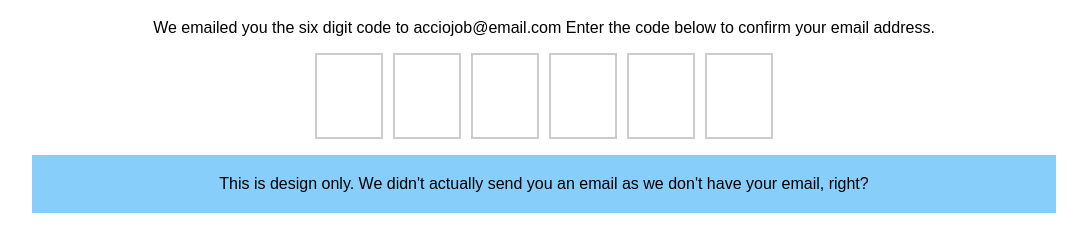
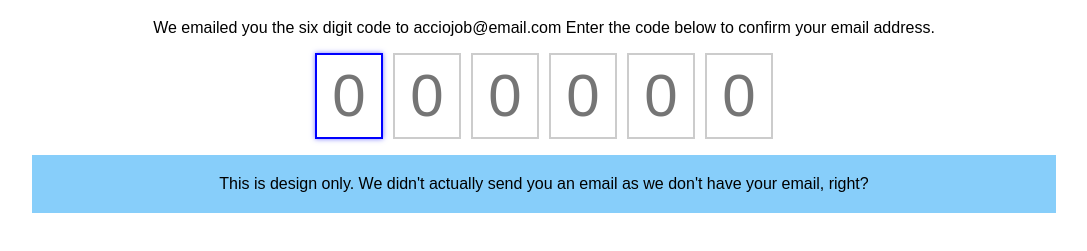
Before and after one commit to acciojob/OTP-sachinrajbher15, a website: page main.html in a window 1280 px wide. Shown: the part 61-312 px from the top of the page, without its empty margins (96-1183 px from the left). Drawn offline with Linux system fonts and the light colour scheme.

Commit message:
created a submission

```diff
--- a/main.html
+++ b/main.html
@@ -10,12 +10,12 @@
 		<p id="verification_subtext">We emailed you the six digit code to
 			acciojob@email.com Enter the code below to confirm your email address.</p>
 		<div class="code-container">
-			<input type="text" maxlength="1" class="code" id="code-1" focused>
-			<input type="text" maxlength="1" class="code" id="code-2">
-			<input type="text" maxlength="1" class="code" id="code-3">
-			<input type="text" maxlength="1" class="code" id="code-4">
-			<input type="text" maxlength="1" class="code" id="code-5">
-			<input type="text" maxlength="1" class="code" id="code-6">
+			<input type="text" maxlength="1" class="code" id="code-1" placeholder="0" autofocus>
+			<input type="text" maxlength="1" class="code" id="code-2" placeholder="0">
+			<input type="text" maxlength="1" class="code" id="code-3" placeholder="0">
+			<input type="text" maxlength="1" class="code" id="code-4" placeholder="0">
+			<input type="text" maxlength="1" class="code" id="code-5" placeholder="0">
+			<input type="text" maxlength="1" class="code" id="code-6" placeholder="0">
 		</div>
 		<p class="disclaimer">This is design only. We didn't actually
 			send you an email as we don't have your email, right?</p>
--- a/script.js
+++ b/script.js
@@ -1,11 +1,17 @@
 const inputs = document.querySelectorAll('.code');
 
+document.addEventListener("DOMContentLoaded", (e) => {
+  inputs[0].focus();
+});
+
 inputs.forEach((input, idx) => {
+
 	input.addEventListener('input', () => {
 		if(input.value.length === 1 && idx < inputs.length-1){
 			inputs[idx+1].focus();
 		}
 	});
+
 	input.addEventListener('keydown', (event) =>{
 		if(event.key === 'Backspace' && input.value === ''){
 			if(idx>0){
@@ -14,4 +20,5 @@ inputs.forEach((input, idx) => {
 			}
 		}
 	});
+
 });
```
